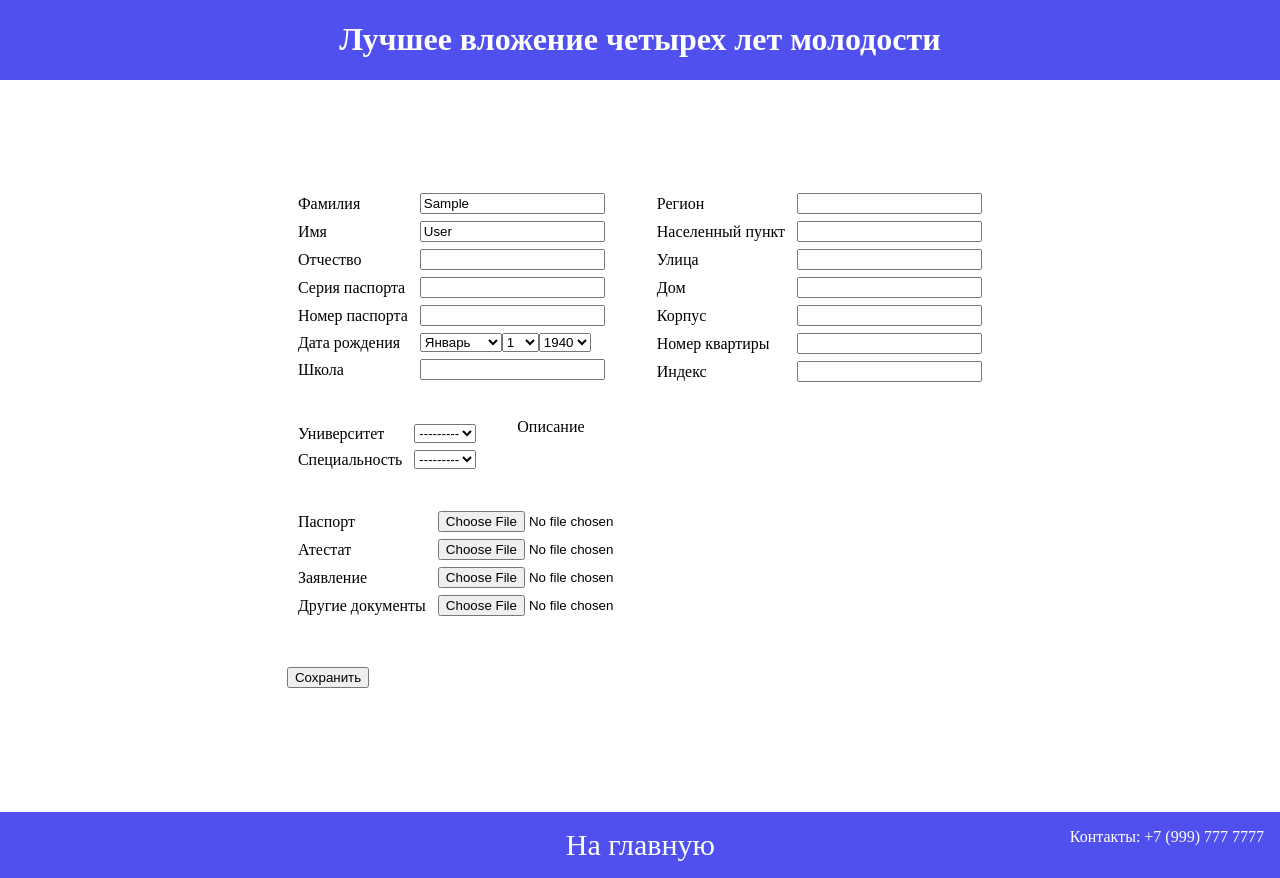
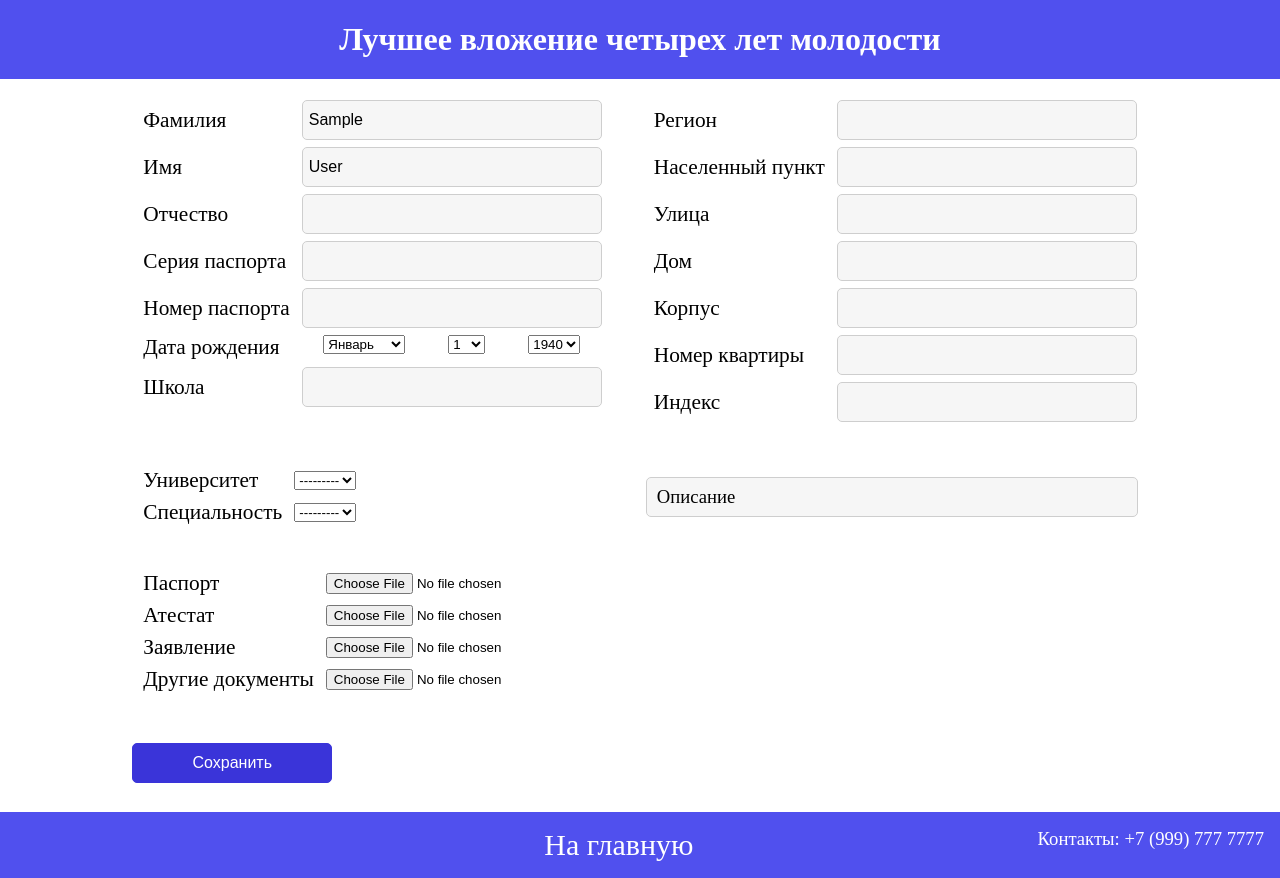
Before and after one commit to Amir0715/four_years, a Django app: page /application/ in a window 1280 px wide. Run offline with Django 3.2, Linux system fonts and the light colour scheme; the visitor is signed in with stand-in values (Sample User, id 1); data that the repository does not hold is empty.

```diff
--- a/four_years/main_app/static/css/base.css
+++ b/four_years/main_app/static/css/base.css
@@ -85,7 +85,13 @@ body {
     justify-content: space-around;
     flex-direction: column;
     margin: 0px 20px;
+    font-size: 16pt;
 }
+
+td {
+    font-size: 16pt;
+}
+
 
 img {
     margin: 20px;
@@ -96,6 +102,21 @@ img {
 .main {
     display: flex;
     justify-content: space-evenly;
+}
+
+.personal__info {
+    /*text-align: center;*/
+    background-color: #e3e3e3;
+    /*border: solid 1px #cccccc;*/
+    width: 500px;
+    height: 30px;
+    padding: 5px 0px 0 10px;
+
+}
+
+.account__table {
+    font-size: 18pt;
+    border-spacing: 30px 10px;
 }
 
 .section__application {
@@ -123,8 +144,21 @@ img {
     color: red;
 }
 
-.description {
+.align__items__center {
+    align-items: center;
+}
 
+.description__text {
+    width: 480px;
+    /*height: 60px;*/
+
+    /* = Добавим фон, рамку, отступ*/
+    background: #f6f6f6;
+    border: 1px solid #cecece;
+    border-radius: 5px;
+    padding: 8px 0 8px 10px;
+    margin-right: 10px;
+    font-size: 14pt;
 }
 
 .row__center {
@@ -194,15 +228,17 @@ a {
 
 table {
     border-spacing: 10px 5px;
-
 }
 
 .input_text input {
     width: 300px;
+    height: 40px;
     padding: 6px;
     border: 1px solid #cecece;
     background: #F6F6f6;
     border-radius: 5px;
+    font-size: 12pt;
+
 }
 
 .input_btn input {
@@ -212,7 +248,31 @@ table {
     color:#fff;
     border-radius: 5px;
     padding: 8px 14px;
-    width: 120px;
+    width: 200px;
+    height: 40px;
+    font-size: 12pt;
+}
+
+textarea {
+    /* = Убираем скролл */
+    overflow: auto;
+
+    /* = Убираем увеличение */
+    resize: none;
+    width: 550px;
+    height: 60px;
+
+    /* = Добавим фон, рамку, отступ*/
+    background: #f6f6f6;
+    border: 1px solid #cecece;
+    border-radius: 5px;
+    padding: 8px 0 8px 10px;
+    margin-right: 10px;
+}
+
+#date_of_birth {
+    display: flex;
+    justify-content: space-around;
 }
 
 /* Form End */
@@ -245,6 +305,7 @@ table {
 
 .span {
     color: white;
+    font-size: 14pt;
 }
 
 .username {
--- a/four_years/main_app/templates/application.html
+++ b/four_years/main_app/templates/application.html
@@ -6,12 +6,11 @@
 
 {% block content %}
 <div class="form">
-
     <form action="{% url 'main_app:application' %}" method="post" enctype="multipart/form-data">
         {% csrf_token %}
         <div class="section__application">
             <div class="row">
-                <div class="column">
+                <div class="column input_text">
                     <table>
                         <tr>
                             <td>{{ form.first_name.label }}</td>
@@ -35,7 +34,7 @@
                         </tr>
                         <tr>
                             <td>{{ form.date_of_birth.label }}</td>
-                            <td>{{ form.date_of_birth }}</td>
+                            <td id="date_of_birth">{{ form.date_of_birth }}</td>
                         </tr>
                         <tr>
                             <td>{{ form.school.label }}</td>
@@ -43,7 +42,7 @@
                         </tr>
                     </table>
                 </div>
-                <div class="column">
+                <div class="column input_text">
                     <table>
                         <tr>
                             <td>{{ form.region.label }}</td>
@@ -76,7 +75,7 @@
                     </table>
                 </div>
             </div>
-            <div class="row">
+            <div class="row row__space_between align__items__center">
                 <div class="column">
                     <table>
                         <tr>
@@ -90,7 +89,7 @@
                     </table>
                 </div>
                 <div class="column description">
-                    <span id="description" class="description__text">Описание</span>
+                    <p id="description" class="description__text">Описание</p>
                 </div>
             </div>
             <div class="row">
@@ -130,7 +129,7 @@
             </div>
         </div>
         <div class="row">
-            <div class="column">
+            <div class="column input_btn column__center">
                 <input type="submit" value="Сохранить"/>
                 <input type="hidden" name="next" value="{% url 'main_app:index' %}"/>
             </div>
--- a/four_years/main_app/views.py
+++ b/four_years/main_app/views.py
@@ -107,7 +107,7 @@ class ApplicationView(View):
                 user.school = c['school']
                 user.choice = c['specialization']
                 print(application)
-                return render(request, self.template_name, context)
+                return redirect('main_app:account')
             else:
                 return render(request, self.template_name, context)
         else:
```
Also changed, not shown: four_years/main_app/templates/account.html (+6 -4 lines).
